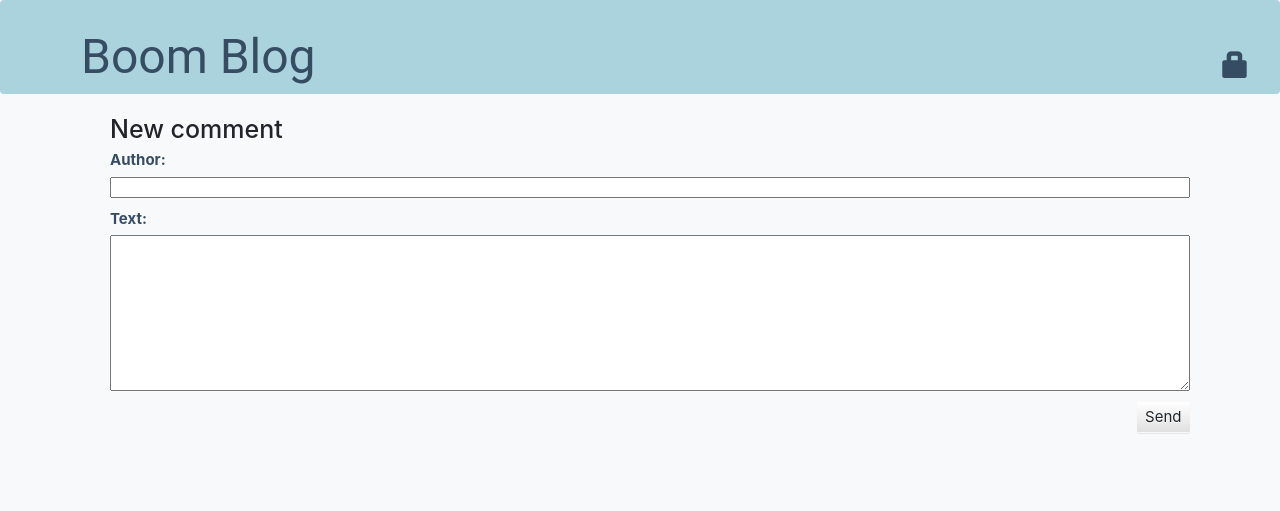
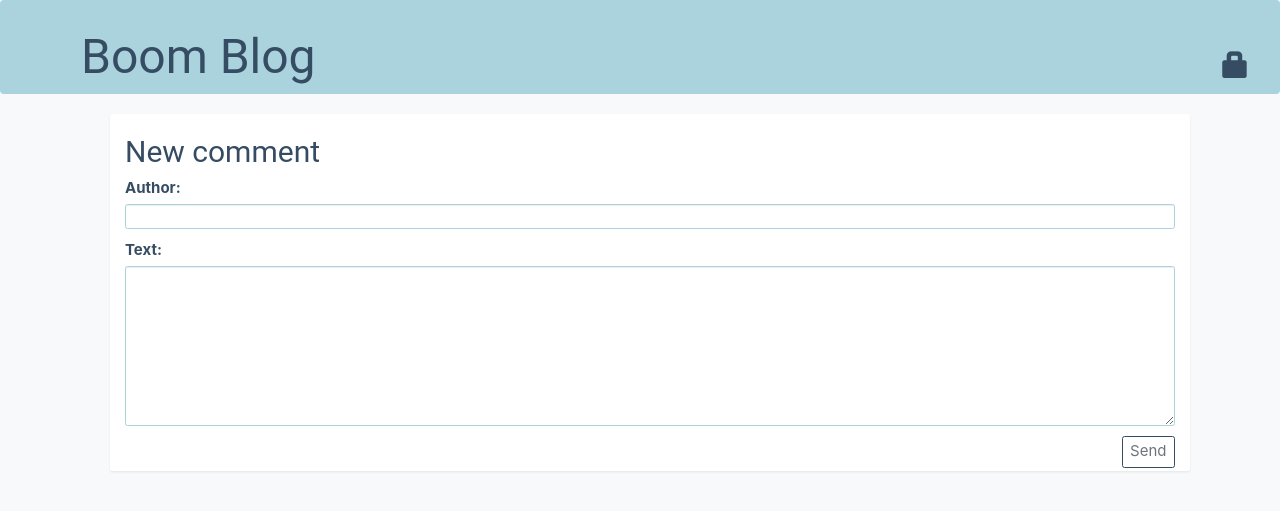
Before and after one commit to Sherlock53/firstwebpage, a Django app: template blog/templates/blog/add_comment_to_post.html in a window 1280 px wide. Shown: the top 511 px of the page. Run offline with Django 3.2, Linux system fonts and the light colour scheme; the template is opened without the code that fills it: values that come from a table or form of the project are taken from there, others are empty; some libraries are stand-ins or nearby versions.

Commit message:
modify the look of comments

```diff
--- a/blog/forms.py
+++ b/blog/forms.py
@@ -16,7 +16,7 @@
         fields = ('title', 'text',)
 
 
-class CommentForm(forms.ModelForm):
+class CommentForm(BaseForm):
 
     class Meta:
         model = Comment
--- a/blog/templates/blog/add_comment_to_post.html
+++ b/blog/templates/blog/add_comment_to_post.html
@@ -1,9 +1,9 @@
 {% extends 'blog/base.html' %}
 
 {% block content %}
-    <h1>New comment</h1>
-    <form method="POST" class="post-form">{% csrf_token %}
+    <form method="POST" class="post-form p-6 bg-white rounded shadow-sm">{% csrf_token %}
+        <div class="blog-header-title">New comment</div>
         {{ form.as_p }}
-        <button type="submit" class="save btn btn-default">Send</button>
+        <button type="submit" class="save btn btn-outline-secondary">Send</button>
     </form>
 {% endblock %}
--- a/blog/templates/blog/post_draft_list.html
+++ b/blog/templates/blog/post_draft_list.html
@@ -1,7 +1,7 @@
 {% extends 'blog/base.html' %}
   {% block content %}
     {% for post in posts %}
-        <div class="post">
+        <div class="post my-4 p-4 bg-white rounded shadow-sm">
           <p class="date">created: {{ post.created_date|date:'d-m-Y' }}</p>
           <h1><a href="{% url 'post_detail' pk=post.pk %}">{{ post.title }}</a></h1>
           <p>{{ post.text|truncatechars:200 }}</p>
--- a/blog/views.py
+++ b/blog/views.py
@@ -69,6 +69,7 @@
             comment = form.save(commit=False)
             comment.post = post
             comment.save()
+            comment.approve()
             return redirect('post_detail', pk=post.pk)
     else:
         form = CommentForm()
@@ -77,7 +78,6 @@
 @login_required
 def comment_approve(request, pk):
     comment = get_object_or_404(Comment, pk=pk)
-    comment.approve()
     return redirect('post_detail', pk=comment.post.pk)
 
 @login_required
```
